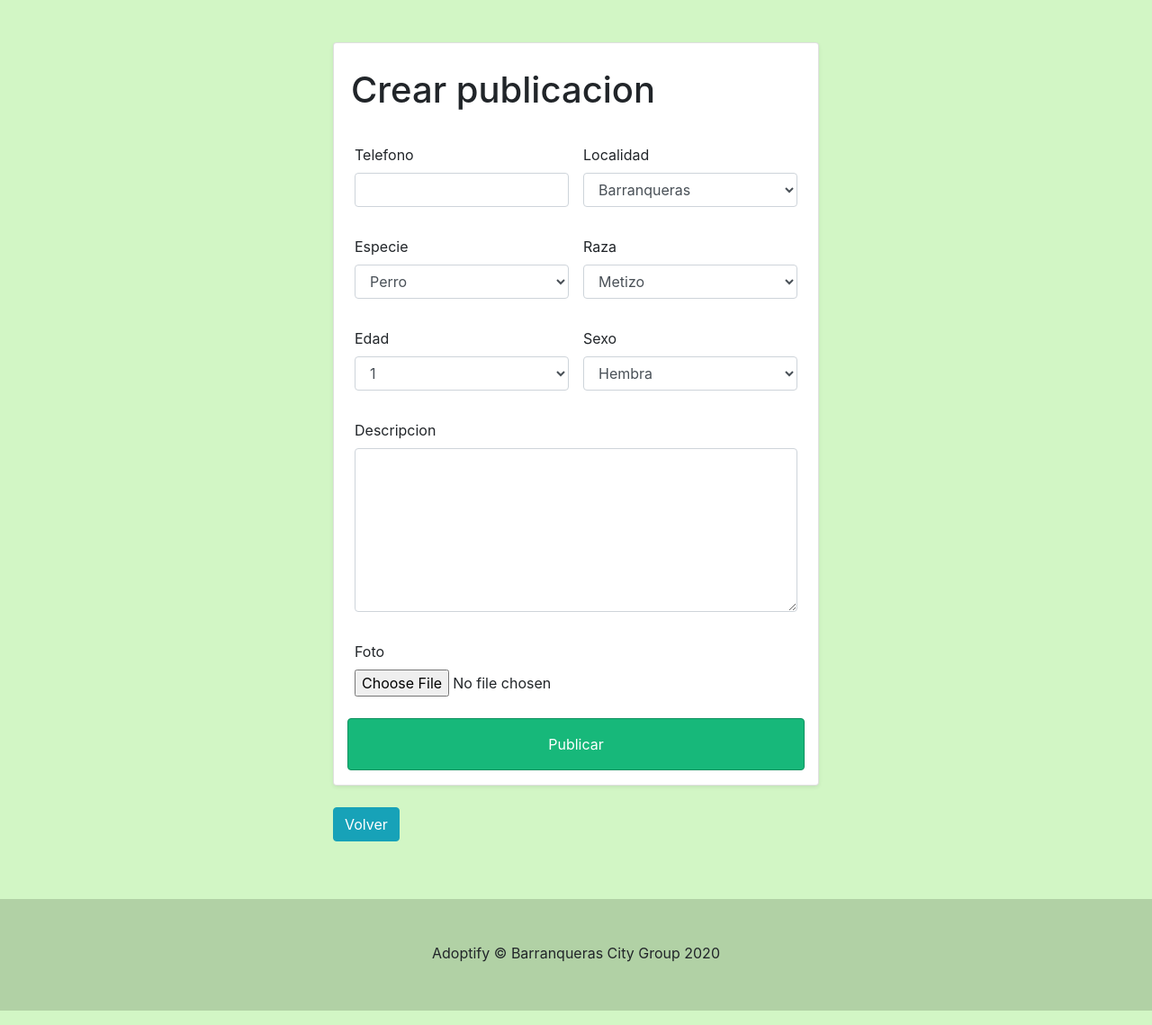
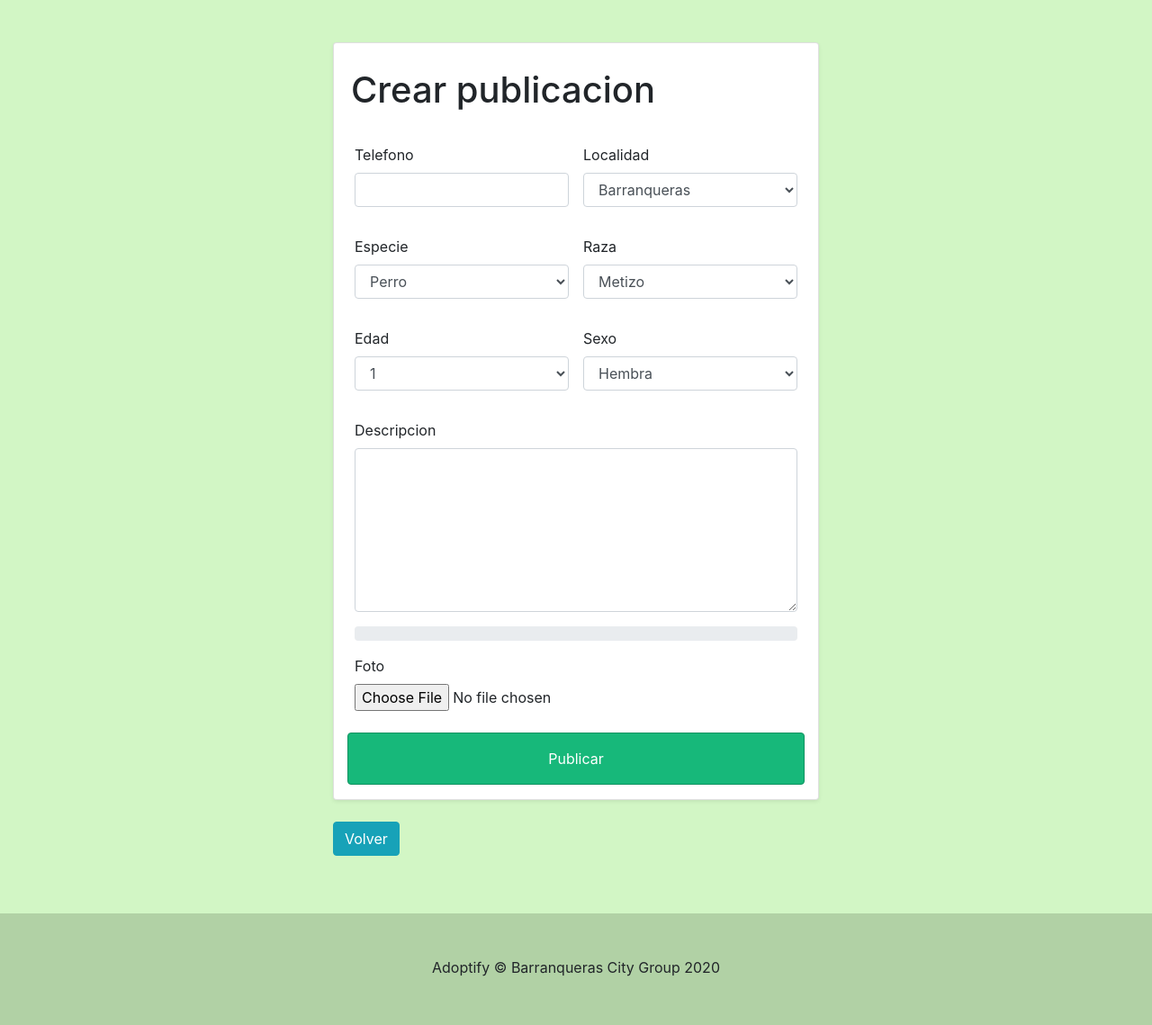
Before and after one commit to Adoptify/AppAdoptify, a Django app: page /crear/ in a window 1280 px wide. Shown: the part 75-1214 px from the top of the page at 90% size. Run offline with Django 3.2, Linux system fonts and the light colour scheme; data comes from the database, SQL or seed files in the repository; some libraries are stand-ins or nearby versions.

Commit message:
progress bar

```diff
--- a/Adoptify/appMascotas/forms.py
+++ b/Adoptify/appMascotas/forms.py
@@ -9,7 +9,7 @@ class PublicacionForm(ModelForm):
         fields = ['telefono', 'localidad',
                   'especie', 'raza', 'edad', 'sexo', 'descripcion', 'foto']
         widgets = {
-            'descripcion': forms.Textarea(attrs={'class': 'form-control', 'id': 'descripcion', 'oninput': 'counter()', 'rows': '7'}),
+            'descripcion': forms.Textarea(attrs={'class': 'form-control descripcion', 'rows': '7'}),
             'telefono': forms.TextInput(attrs={'class': 'form-control'}),
             'localidad': forms.Select(attrs={'class': 'form-control'}),
             'especie': forms.Select(attrs={'class': 'form-control'}),
--- a/Adoptify/appMascotas/templates/appMascotas/nuevPu.html
+++ b/Adoptify/appMascotas/templates/appMascotas/nuevPu.html
@@ -58,8 +58,11 @@
                                 <div class="p-2 w-100 bd-highlight">
                                     <div class="form-group">
                                         <label for="{{form.descripcion.id_for_label}}">{{form.descripcion.html_name|capfirst}}</label>
-                                        {{form.descripcion}}
+                                        <textarea name="descripcion" id="descripcion" cols="10" rows="7" class="form-control" maxlength="300"></textarea>
                                         <small id="display" class="form-text text-muted"></small>
+                                      </div>
+                                      <div class="progress">
+                                        <div class="progress-bar progress-bar-striped bg-none" role="progressbar" style="width: 25%" aria-valuenow="25" aria-valuemin="0" aria-valuemax="100"></div>
                                       </div>
                                 </div>
                               </div>
@@ -87,4 +90,6 @@
           </div>
         </div>
       </main>
+      {% load static %}
+      <script src="{% static 'js/script.js' %}"></script>
 {%endblock%}
--- a/Adoptify/static/js/script.js
+++ b/Adoptify/static/js/script.js
@@ -0,0 +1,8 @@
+const descripcion = document.querySelector('#descripcion');
+const max = 300;
+let bar = document.querySelector('.progress-bar');
+bar.style.width = '0%';
+let progreso = 0;
+descripcion.addEventListener('input', () => {
+	bar.style.width = `${descripcion.value.length * 100 / max}%`;
+});
```
